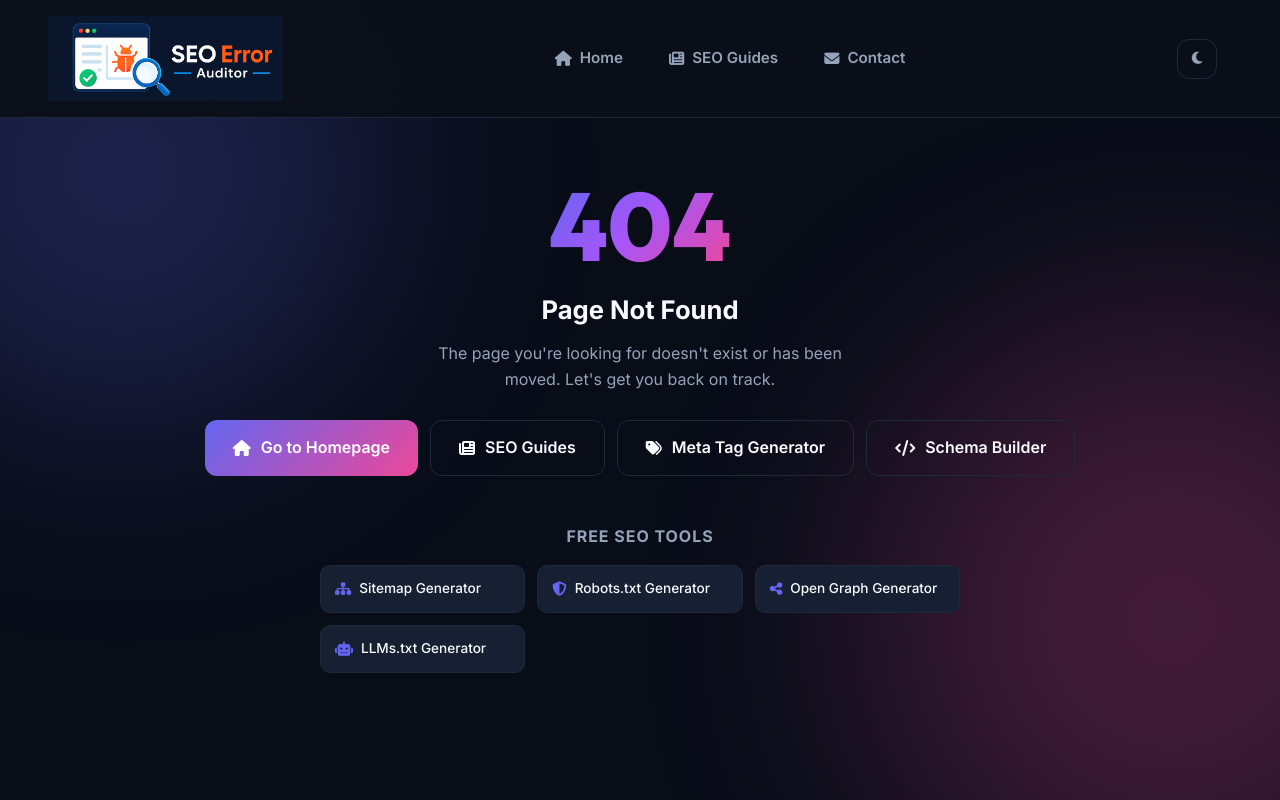
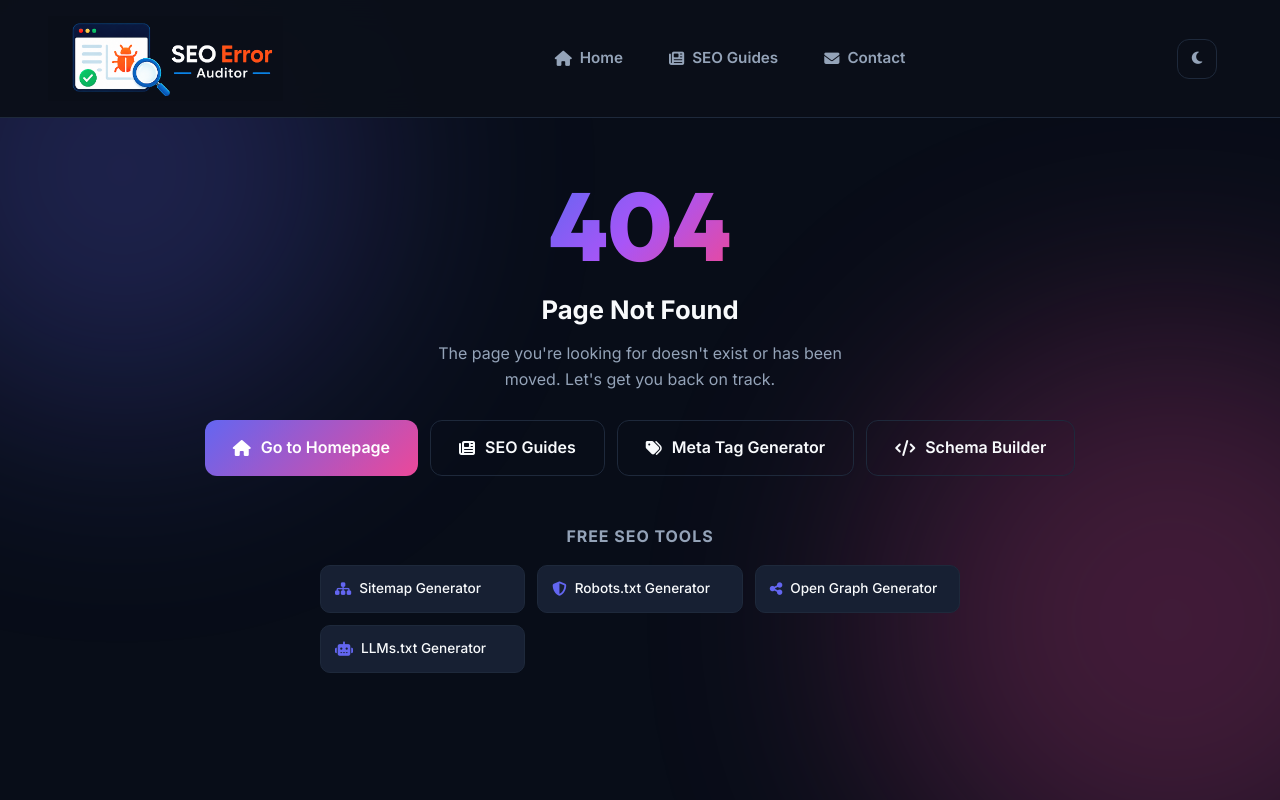
Before and after one commit to satyamofficial1500-droid/seo-auditor-saas, a website: page public_html/404.html in a window 1280 px wide. Shown: the top 800 px of the page. Drawn offline with Linux system fonts and the light colour scheme.

Commit message:
fix: logo dark mode rectangle fix - use mix-blend-mode lighten to blend logo bg with navbar

```diff
--- a/public_html/style.css
+++ b/public_html/style.css
@@ -163,7 +163,7 @@ html[data-theme="light"] .bg-blob { opacity: 0.08; }
     object-fit: contain;
     filter: none;
     transition: transform 0.2s ease;
-    mix-blend-mode: screen;
+    mix-blend-mode: lighten;
 }
 
 html[data-theme="light"] .brand-logo-img {
```
